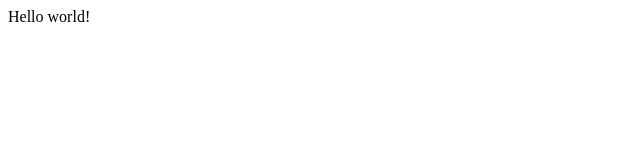
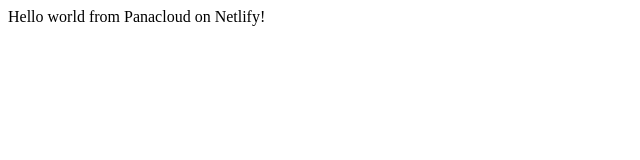
Before and after one commit to AqeelAhmed208/gatsby-netlify, a Gatsby site: page / in a window 1280 px wide. Shown: the whole page, without its empty margins (0-640 px from the left). Built offline with nearby package versions, Linux system fonts and the light colour scheme; Gatsby itself is replaced by a stand-in of ours.

Commit message:
correctec toml

```diff
--- a/src/pages/index.js
+++ b/src/pages/index.js
@@ -1,5 +1,5 @@
-import React from "react"
+import React from 'react';
 
-export default function Home() {
-  return <div>Hello world!</div>
+export default () => {
+    return <div>Hello world from Panacloud on Netlify!</div>;
 }
```
Also changed, not shown: netlify.toml.
